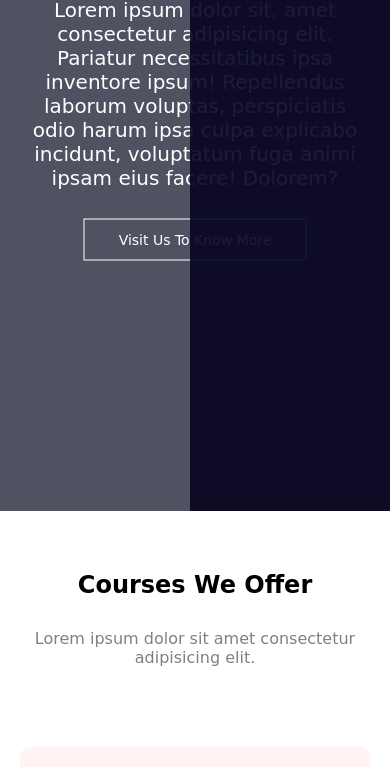
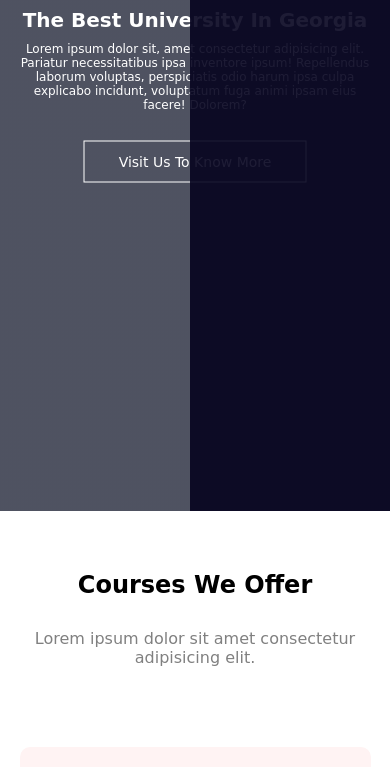
Before and after one commit to lukannad/lukannad.github.io, a plain HTML site: page index.html in a window 390 px wide. Shown: the part 333-1100 px from the top of the page. Drawn offline with Linux system fonts and the light colour scheme; a web font is replaced by a local one.

Commit message:
H1 changed
changed

```diff
--- a/style.css
+++ b/style.css
@@ -87,7 +87,10 @@ a{
 @media(max-width: 750px){
 
     .text-box h1{
-        font-size: 25px;
+        font-size: 20px;
+    }
+    .text-box p{
+        font-size: 12px;
     }
     .nav-links ul li{
         display: flex;
@@ -122,6 +125,9 @@ a{
     .title p{
         text-align: center;
     }
+    nav img{
+        width: 100px;
+      }
 }
 .title{
     display: flex;
```
